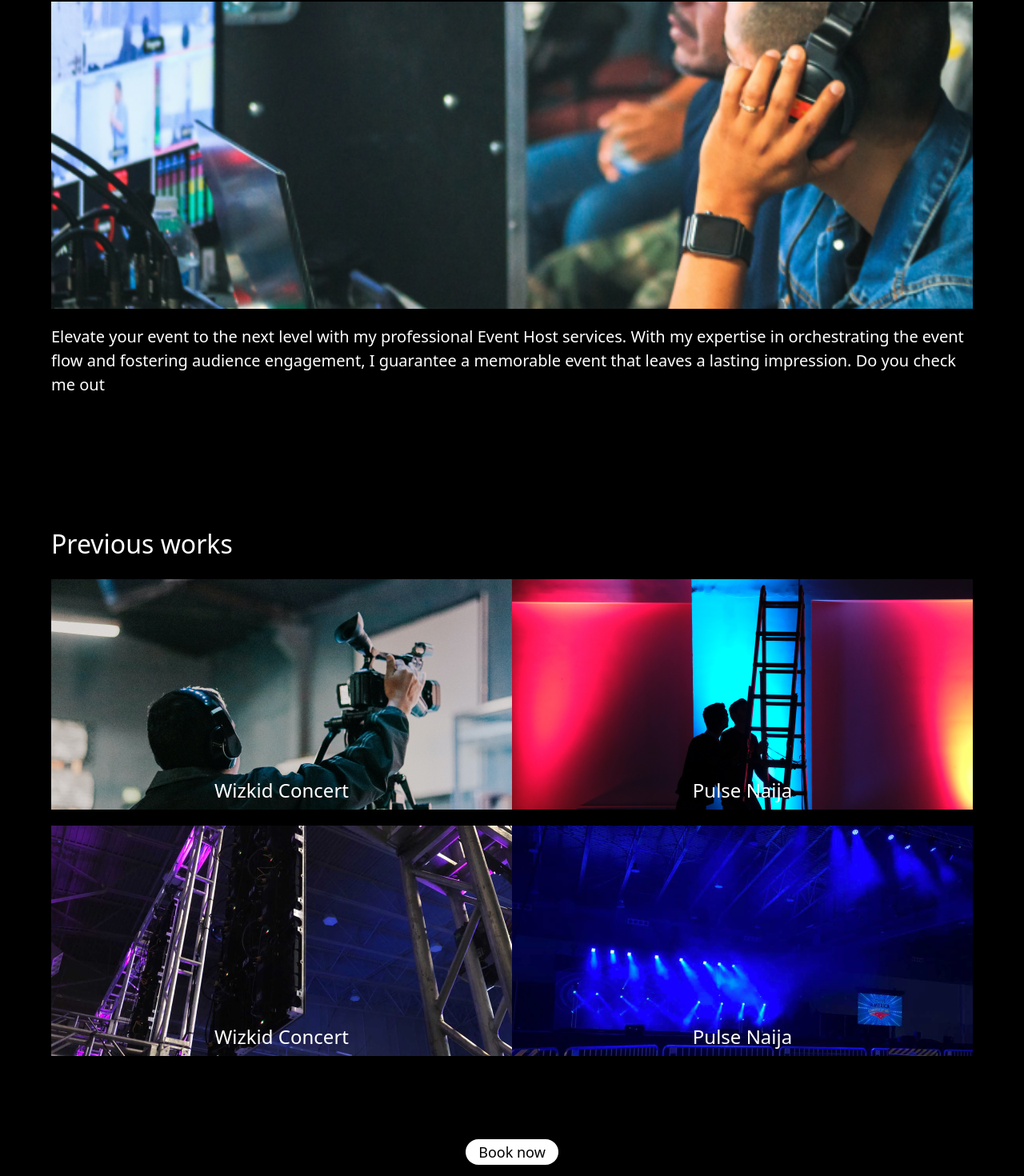
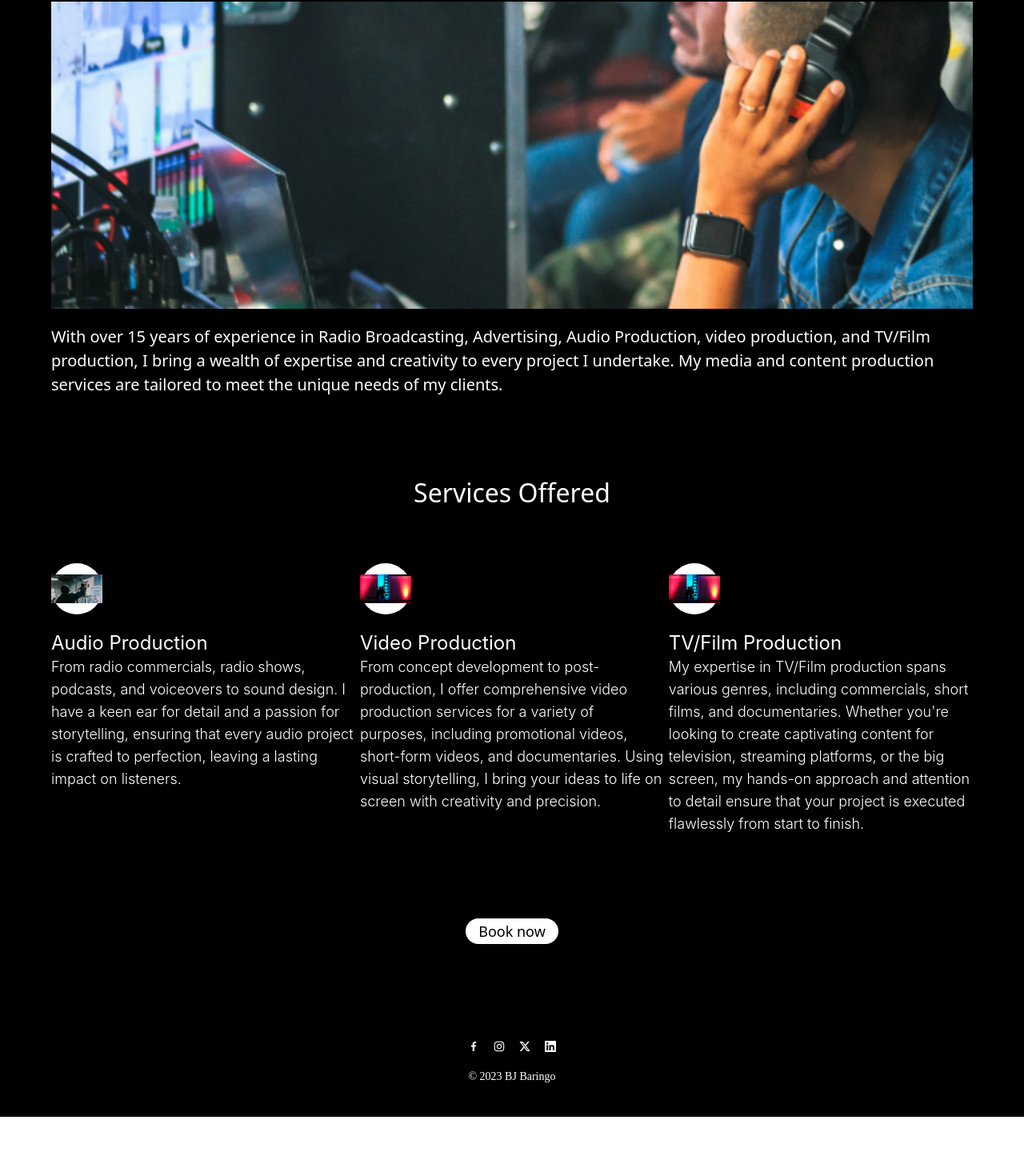
Before and after one commit to miracle73/portfolio-website-v3, a React (Vite) app: page /media in a window 1280 px wide. Shown: the part 386-1856 px from the top of the page at 80% size. After the commit the page ends 1782 px from the top, so only its background shows below. Built offline with nearby package versions, Linux system fonts and the light colour scheme.

Commit message:
change effected

```diff
--- a/src/pages/MediaProduction.jsx
+++ b/src/pages/MediaProduction.jsx
@@ -1,4 +1,4 @@
-import React, {useState} from 'react'
+import React, { useState } from 'react'
 import BackgroundImage from '../assets/images/background-image.jpg'
 import NavLinks from '../components/NavLinks'
 import firstImage from '../assets/images/mediaProduction.png'
@@ -17,7 +17,7 @@ const MediaProduction = () => {
 
             <div style={{ backgroundImage: `url(${BackgroundImage})` }}
                 className="bg-cover bg-center h-[15rem] w-full relative">
-               {nav && <div className='w-full h-full flex items-center justify-center absolute'>
+                {nav && <div className='w-full h-full flex items-center justify-center absolute'>
                     <MobileNav setNav={setNav} />
                 </div>}
                 {!nav && <div className='lg:pt-10 max-lg:pt-14 max-md:pt-5 max-md:flex max-md:items-center max-md:justify-end max-md:pr-10 '>
@@ -28,33 +28,44 @@ const MediaProduction = () => {
             <div className="  w-full flex flex-col pt-10 bg-black ">
                 <div className='flex items-start justify-between px-16 max-lg:px-10 max-md:px-7 max-sm:px-4 mt-10 '>
                     <div className=' w-full '>
-                        <div className=" text-white text-[32px] max-sm:text-2xl font-normal font-['Javanese Text']">Media Production</div>
+                        <div className=" text-white text-[32px] max-sm:text-2xl font-normal font-['Javanese Text']"> Media and Content Production </div>
                         <img src={firstImage} className='mt-5 w-full h-96 max-lg:h-86 max-md:72 max-sm:h-64 object-cover' />
-                        <div className=" text-white text-[20px] max-sm:text-sm font-normal font-['Javanese Text'] mt-5">Elevate your event to the next level with my professional Event Host services.
-                            With my expertise in orchestrating the event flow and fostering audience engagement, I guarantee a memorable event that leaves a lasting impression. Do you check me out</div>
+                        <div className=" text-white text-[20px] max-sm:text-sm font-normal font-['Javanese Text'] mt-5"> With over 15 years of experience in Radio Broadcasting, Advertising, Audio Production, video production, and TV/Film production, I bring a wealth of expertise and creativity to every project I undertake. My media and content production services are tailored to meet the unique needs of my clients.
+                        </div>
 
                     </div>
 
                 </div>
-                <div className=" text-white text-[32px] max-sm:text-2xl font-normal font-['Javanese Text'] px-16 max-lg:px-10 max-md:px-7 max-sm:px-4 mt-40 max-lg:mt-32 max-md:mt-24 max-sm:scroll-mt-16">Previous works</div>
-                <div className='flex items-start justify-between px-16 max-lg:px-10 max-md:px-7 max-sm:px-4 mt-5'>
-                    <div className='w-[50.0%] h-72 hover:cursor-pointer flex hover:bg-blend-multiply hover:bg-gray-500 items-end pb-2 hover:pb-4 justify-center' style={{ backgroundImage: `url(${secondImage})` }}>
-                    <div className=" text-white text-2xl max-md:text-xl max-sm:text-lg font-normal font-['Javanese Text']">Wizkid Concert</div>
+
+                <div className=" text-white text-center text-[32px] max-md:text-2xl max-sm:text-xl font-normal font-['Javanese Text'] px-16 mt-24 "> Services Offered </div>
+                <div className='flex items-start justify-between px-16 max-lg:px-10 max-md:px-7 max-sm:px-4 mt-16 '>
+                    <div className='w-[33%] '>
+                        <div className='w-16 h-16 max-md:w-12 max-md:h-12 max-sm:w-8 max-sm:h-8 rounded-full bg-white items-center flex justify-center'>
+                            <img src={secondImage} className='max-sm:w-6 max-md:w-8 max-lg:w-10 max-xsm:w-5' />
+                        </div>
+                        <div className=" text-white text-2xl max-lg:text-xl max-md:text-lg max-sm:text-base font-normal font-['Inter'] mt-5"> Audio Production </div>
+                        <div className=" text-white text-lg max-lg:text-base max-md:text-sm max-sm:text-xs font-light font-['Inter']"> From radio commercials, radio shows, podcasts, and voiceovers to sound design. I have a keen ear for detail and a passion for storytelling, ensuring that every audio project is crafted to perfection, leaving a lasting impact on listeners.
+                        </div>
+
                     </div>
-                    <div className='w-[50.0%] h-72 hover:cursor-pointer flex hover:bg-blend-multiply hover:bg-gray-500 items-end pb-2 hover:pb-4 justify-center'  style={{ backgroundImage: `url(${thirdImage})` }}>
-                    <div className=" text-white text-2xl max-md:text-xl max-sm:text-lg  font-normal font-['Javanese Text']">Pulse Naija</div>
+                    <div className='w-[33%] '>
+                        <div className='w-16 h-16 max-md:w-12 max-md:h-12 max-sm:w-8 max-sm:h-8 rounded-full  bg-white items-center flex justify-center'>
+                            <img src={thirdImage} className='max-sm:w-6 max-md:w-8 max-lg:w-10 max-xsm:w-5' />
+                        </div>
+                        <div className=" text-white text-2xl max-lg:text-xl max-md:text-lg max-sm:text-base font-normal font-['Inter'] mt-5"> Video Production </div>
+                        <div className=" text-white text-lg max-lg:text-base max-md:text-sm max-sm:text-xs font-light font-['Inter']"> From concept development to post-production, I offer comprehensive video production services for a variety of purposes, including promotional videos, short-form videos, and documentaries. Using visual storytelling, I bring your ideas to life on screen with creativity and precision. </div>
                     </div>
+                    <div className='w-[33%] '>
+                        <div className='w-16 h-16 max-md:w-12 max-md:h-12 max-sm:w-8 max-sm:h-8 rounded-full  bg-white items-center flex justify-center'>
+                            <img src={thirdImage} className='max-sm:w-6 max-md:w-8 max-lg:w-10 max-xsm:w-5' />
+                        </div>
+                        <div className=" text-white text-2xl max-lg:text-xl max-md:text-lg max-sm:text-base font-normal font-['Inter'] mt-5"> TV/Film Production </div>
+                        <div className=" text-white text-lg max-lg:text-base max-md:text-sm max-sm:text-xs font-light font-['Inter']"> My expertise in TV/Film production spans various genres, including commercials, short films, and documentaries. Whether you're looking to create captivating content for television, streaming platforms, or the big screen, my hands-on approach and attention to detail ensure that your project is executed flawlessly from start to finish.
 
+                        </div>
+                    </div>
                 </div>
-                <div className='flex items-start justify-between px-16 max-lg:px-10 max-md:px-7 max-sm:px-4 mt-5'>
-                    <div className='w-[50.0%] h-72 hover:cursor-pointer flex hover:bg-blend-multiply hover:bg-gray-500 items-end pb-2 hover:pb-4 justify-center' style={{ backgroundImage: `url(${fourthImage})` }}>
-                    <div className=" text-white text-2xl max-md:text-xl max-sm:text-lg  font-normal font-['Javanese Text']">Wizkid Concert</div>
-                    </div>
-                    <div className='w-[50.0%] h-72 hover:cursor-pointer flex hover:bg-blend-multiply hover:bg-gray-500 items-end pb-2 hover:pb-4 justify-center'  style={{ backgroundImage: `url(${fifthImage})` }}>
-                    <div className=" text-white text-2xl max-md:text-xl max-sm:text-lg  font-normal font-['Javanese Text']">Pulse Naija</div>
-                    </div>
 
-                </div>
                 <div className='flex justify-center items-center mt-16'>
                     <button className=" h-8 px-4 py-4 bg-white rounded-[32px] justify-start items-center gap-4 inline-flex mt-10">
                         <div className="text-center text-black text-lg max-md:text-base max-sm:text-xs font-normal font-['Jacques Francois']">Book now</div>
```
